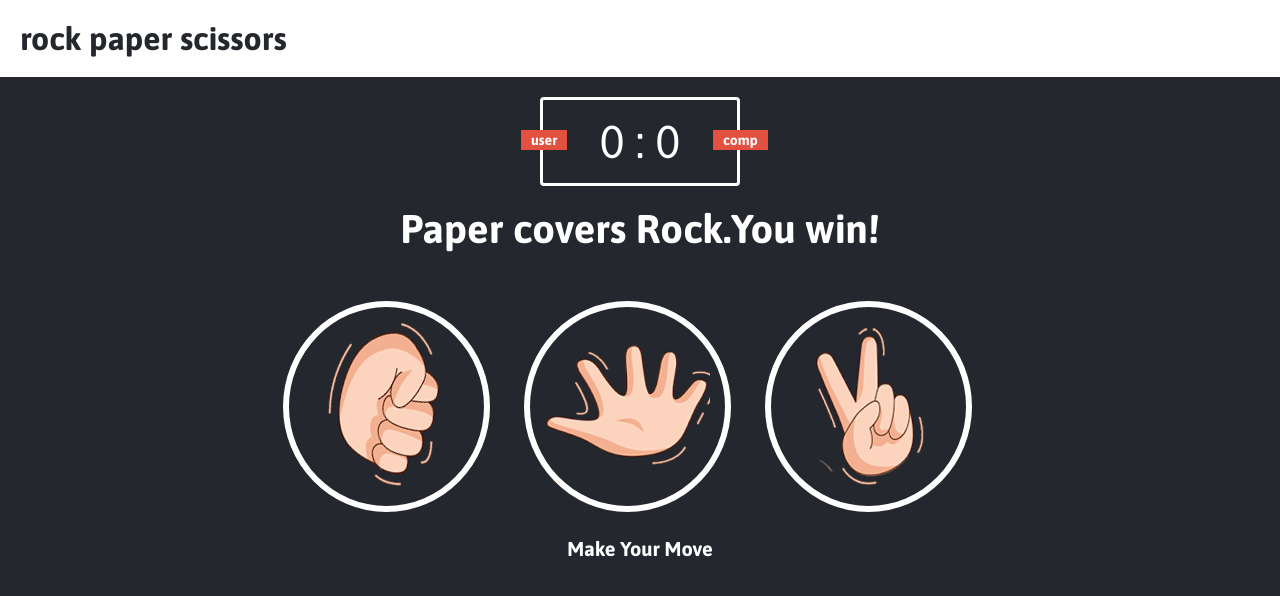
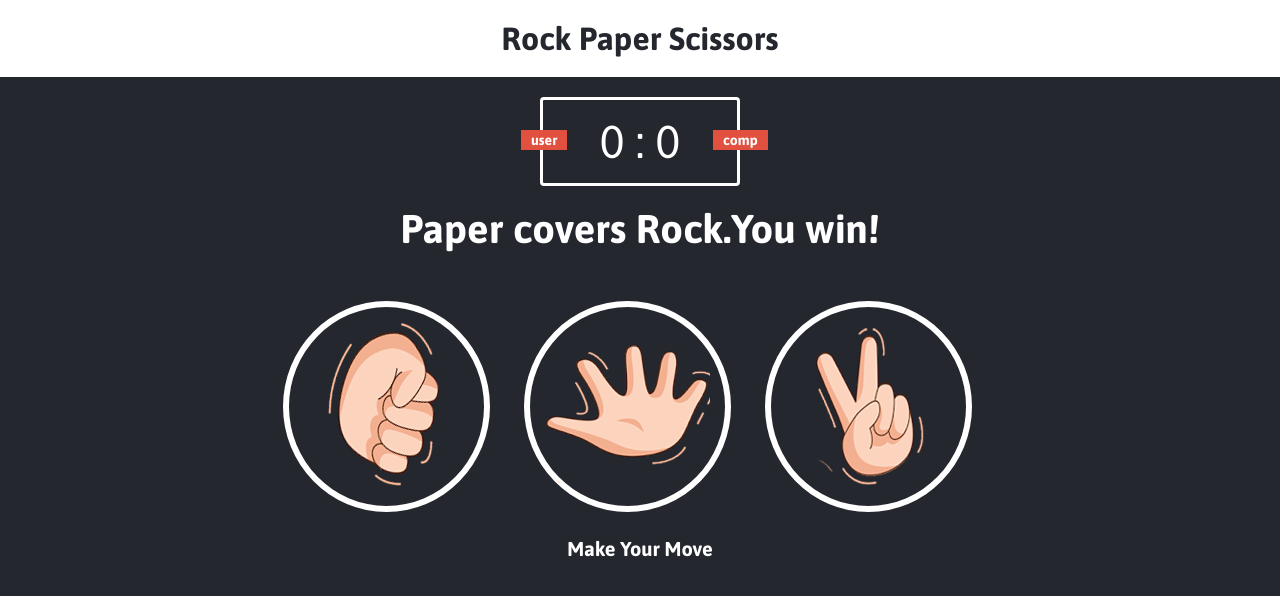
Before and after one commit to rajat-07/rockPaperScissors, a plain HTML site: page index.html in a window 1280 px wide. Drawn offline with Linux system fonts and the light colour scheme.

Commit message:
aloowade

```diff
--- a/index.html
+++ b/index.html
@@ -6,7 +6,7 @@
 </head>
 <body>
 	<header>
-		<h1>rock paper scissors</h1>
+		<h1>Rock Paper Scissors</h1>
 	</header>
 	<div class="score-board">
 		<div id="user-label" class="badge">user</div>
--- a/style.css
+++ b/style.css
@@ -18,7 +18,7 @@ header{
 
 header > h1{
 	color: #24272E;
-	text-align: left;
+	text-align: center;
 	font-family: Asap,sans-serif;
 }
 
```
